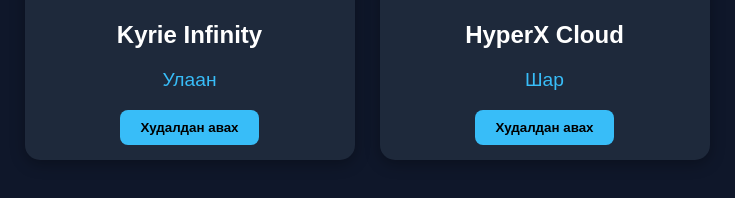
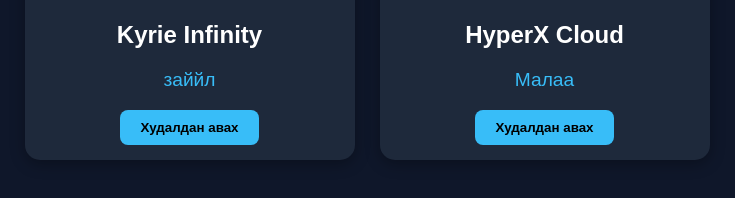
Before and after one commit to zorigoo0523/my-first, a plain HTML site: page index.html in a window 1280 px wide. Shown: the part 346-544 px from the top of the page, 273-1008 px from the left. Drawn offline with Linux system fonts and the light colour scheme.

Commit message:
Update index.html

```diff
--- a/index.html
+++ b/index.html
@@ -67,14 +67,14 @@
         <div class="product-card">
             <img src="https://images.unsplash.com/photo-1542291026-7eec264c27ff" alt="Sneakers">
             <h2>Kyrie Infinity</h2>
-            <p class="price">Улаан</p>
+            <p class="price">заййл</p>
             <button onclick="alert('Сагсанд нэмэгдлээ!')">Худалдан авах</button>
         </div>
 
         <div class="product-card">
             <img src="https://images.unsplash.com/photo-1505740420928-5e560c06d30e" alt="Headphones">
             <h2>HyperX Cloud</h2>
-            <p class="price">Шар</p>
+            <p class="price">Малаа</p>
             <button onclick="alert('Сагсанд нэмэгдлээ!')">Худалдан авах</button>
         </div>
     </div>
```
